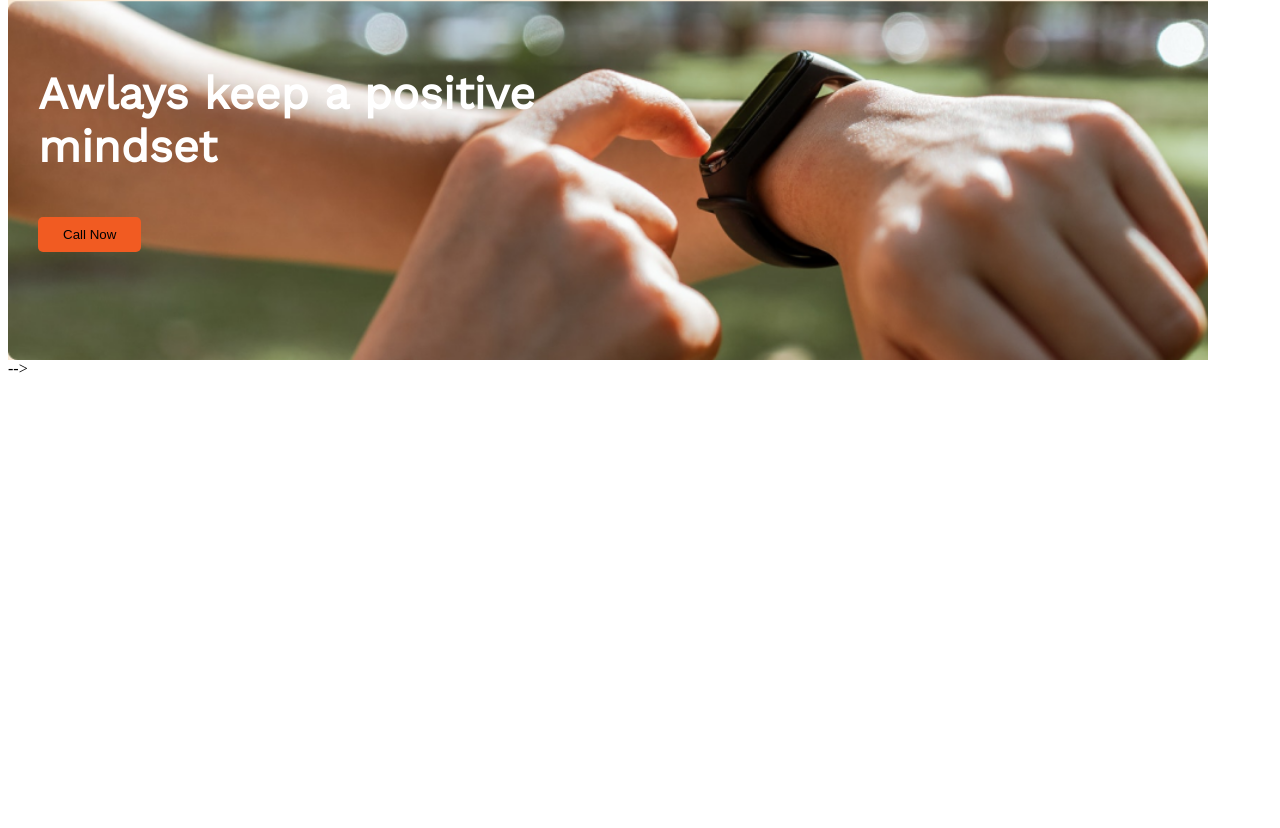
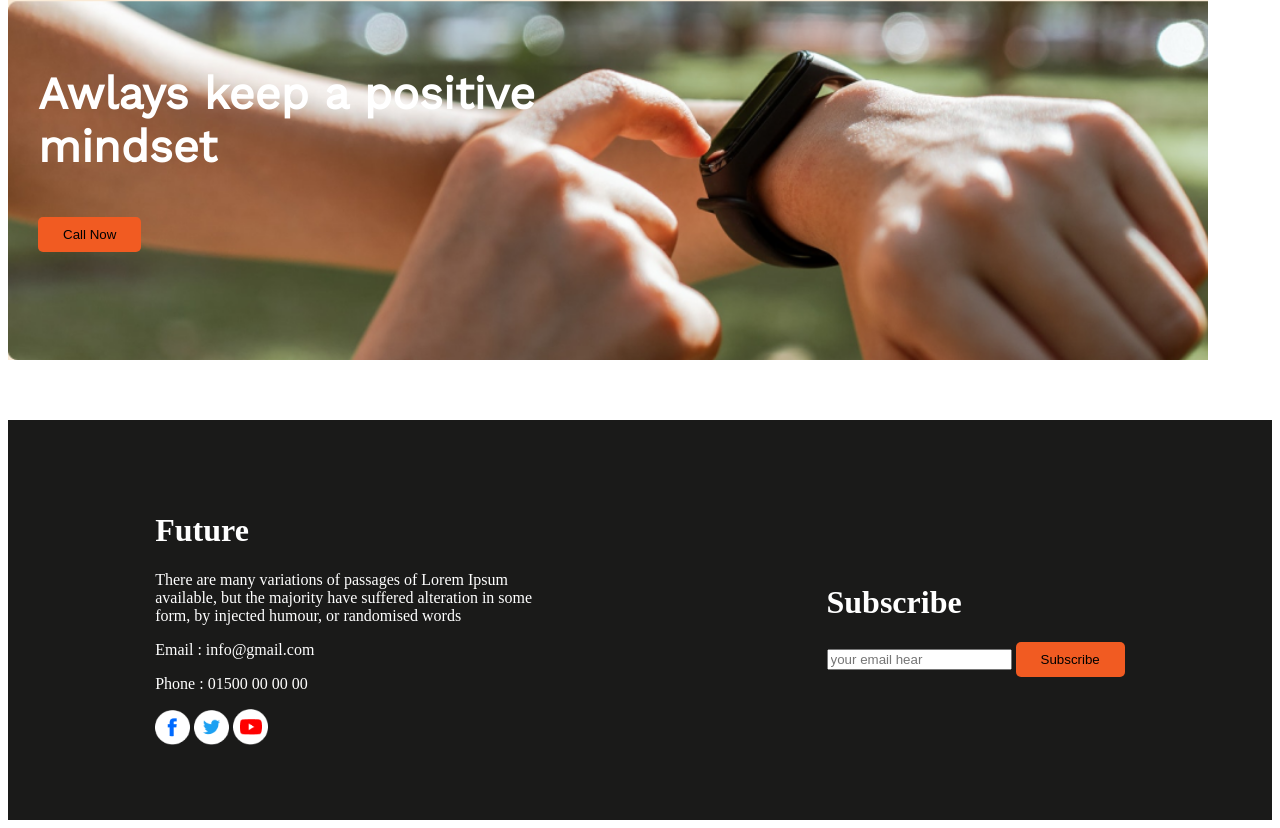
Before and after one commit to Shamimreza82/practice-basic-website1, a plain HTML site: page index.html in a window 1280 px wide. Shown: the part 2021-2849 px from the top of the page. Before the commit the page ends 2407 px from the top, so only its background shows below. Drawn offline with nearby package versions, Linux system fonts and the light colour scheme.

Commit message:
footer setion add

```diff
--- a/index.html
+++ b/index.html
@@ -88,67 +88,23 @@
 <!-- footer section -->
 
 
-
-
-
-
-
-
-
-
-
-
-
-
-
-
-
-
-
-
-
-
-
-
-
-        <!-- <section>
-            <div class="plan-container">
-                <div class="my-plan">
-                    <h1>My Plan</h1>
-                </div>
-
-                <div class="plan-contain-main">
-                    <div class="contain">
-                        <div class="plan-contain">
-                            <img src="/images/icons/web.png" alt="">
-                            <h1 class="plan-test">Web Development</h1>ss
-                            <p class="plan-test-1">I want to start</p>
-                        </div>
-                        <div class="plan-contain">
-                            <img src="/images/icons/js.png" alt="">
-                            <h1 class="plan-test">Javascript</h1>
-                            <p class="plan-test-1">I want to start</p>
-                        </div>
-                        <div class="plan-contain">
-                            <img src="/images/icons/smoke.png" alt="">
-                            <h1 class="plan-test">Smoking Habit</h1>
-                            <p class="plan-test-1">I want to start</p>
-                        </div>
-                        <div class="plan-contain">
-                            <img src="/images/icons/ecom.png" alt="">
-                            <h1 class="plan-test">ecommerce</h1>
-                            <p class="plan-test-1">I want to start</p>
-                        </div>
-                    </div>
-                </div>
-
-
-
+    <footer>
+        <div class="footer-contaier">
+            <div class="icon-text">
+                <h1 class="future">Future </h1>
+                <p class="f-text">There are many variations of passages of Lorem Ipsum <br> available, but the majority have suffered alteration in some <br> form, by injected humour, or randomised words</p>
+                <p>Email : info@gmail.com</p>
+                <p>Phone : 01500 00 00 00</p>
+                <img class="link-icon" src="/images/icons/fb.png" alt="">
+                <img class="link-icon" src="/images/icons/twitter.png" alt="">
+                <img class="link-icon" src="/images/icons/youtube.png" alt="">
             </div>
-        </section>
-    </main> --> -->
-    <footer>
-
+            <div class="Subcribe">
+                <h1> Subscribe</h1>
+                <input type="text" placeholder="your email hear">
+                <button class="btn-primary"> Subscribe</button>
+            </div>
+        </div>
     </footer>
 
 </body>
--- a/style/style.css
+++ b/style/style.css
@@ -85,3 +85,21 @@
 
 
 /* footer section */
+
+footer {
+    background-color: rgb(26, 26, 25);
+    margin-top: 60px;
+}
+
+.footer-contaier {
+    display: flex;
+    justify-content: space-around;
+    align-items: center;
+    color: #FFF;
+    height: 400px;
+}
+
+.link-icon {
+    width:35px;
+    padding-left: 0 15px 0 0;
+}
```
